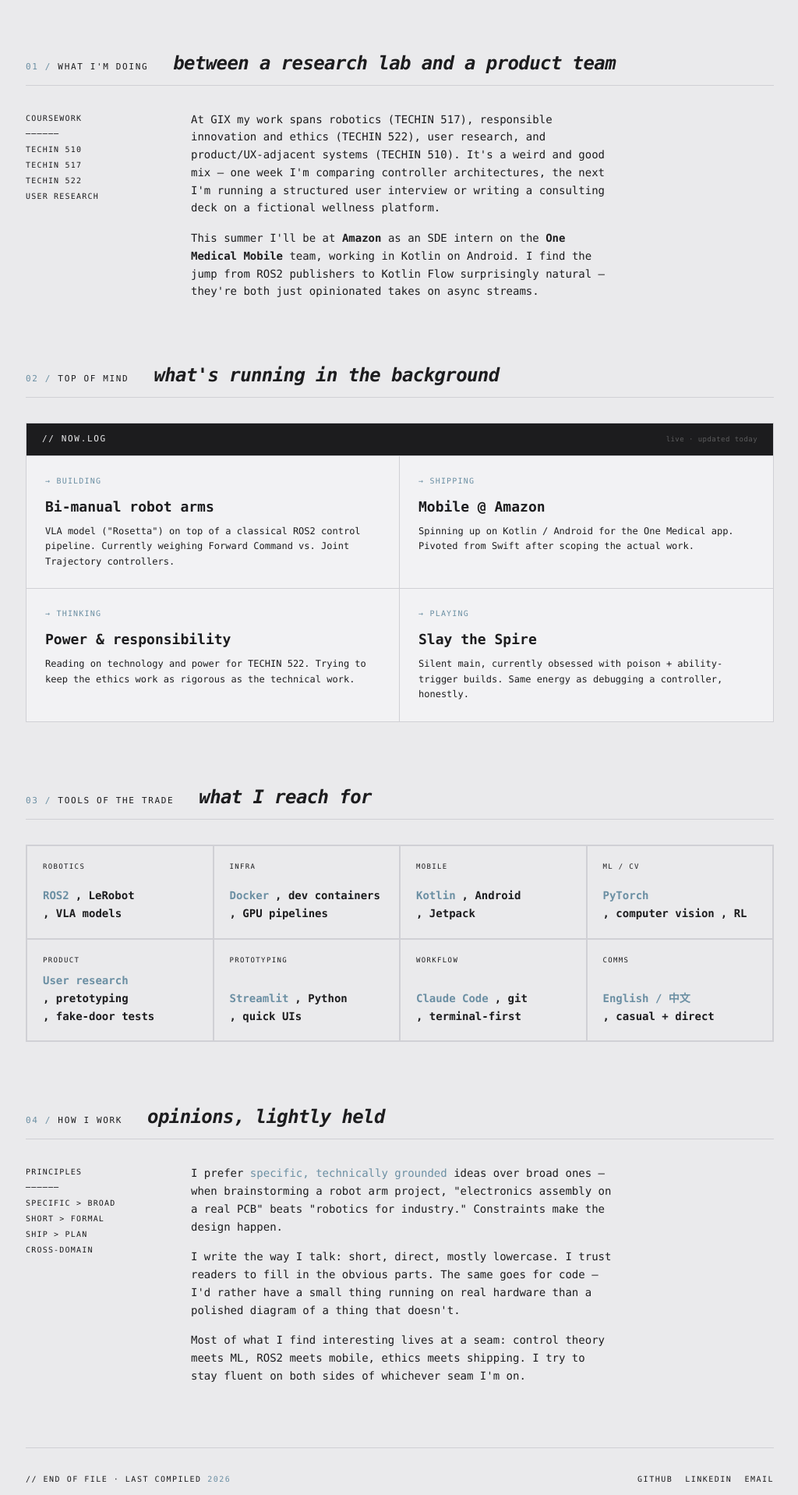
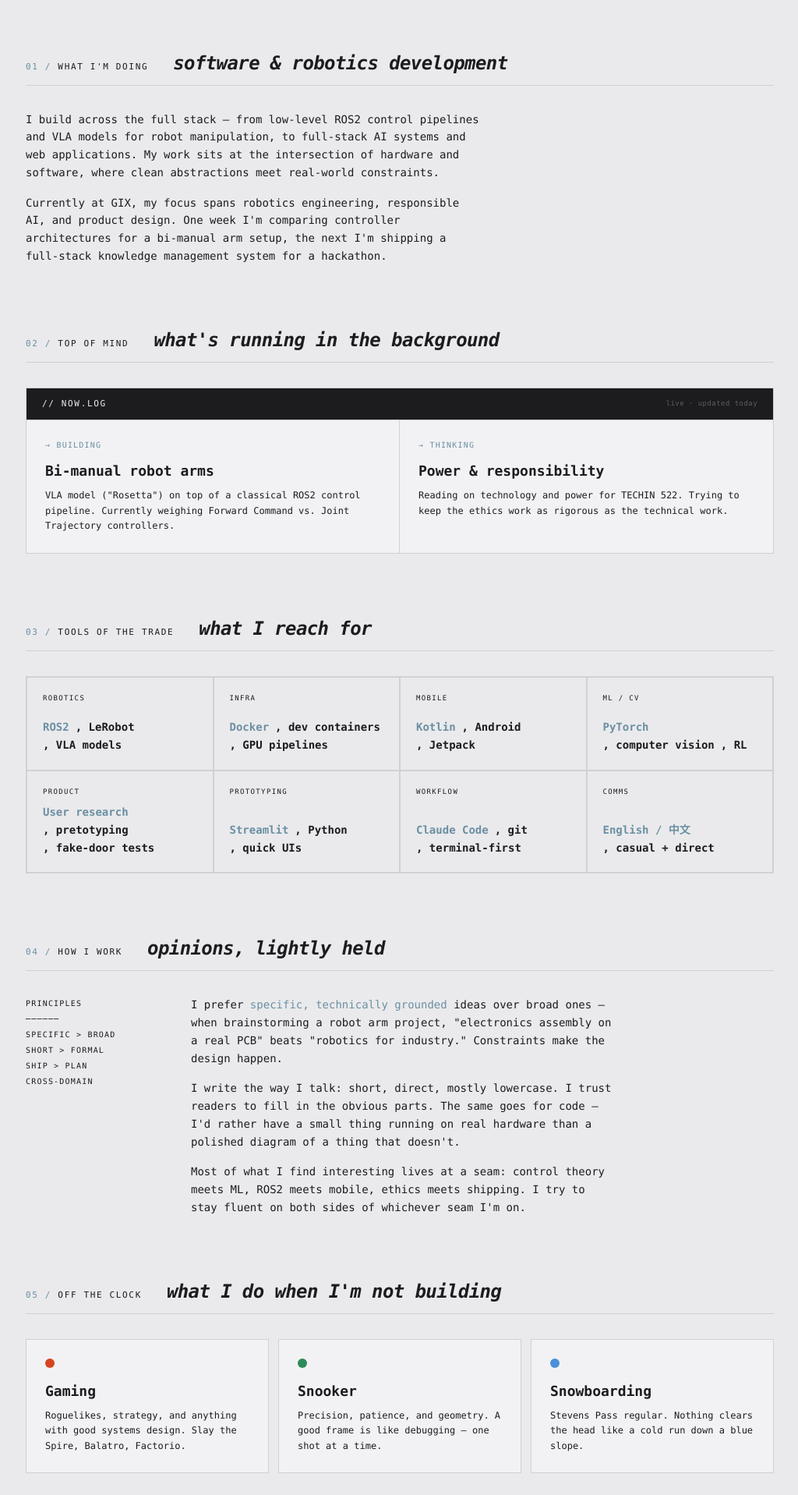
Before and after one commit to ysunn-art/Personal_web, a Next.js app: page /about in a window 1280 px wide. Shown: the part 880-2797 px from the top of the page at 78% size, without its empty margins (127-1151 px from the left). Built offline with nearby package versions, Linux system fonts and the light colour scheme.

Commit message:
fix: remove photo grayscale, simplify section 01, remove gaming/amazon from now log, add hobbies section

```diff
--- a/src/app/about/page.tsx
+++ b/src/app/about/page.tsx
@@ -5,6 +5,24 @@ import { HeroShot } from '@/components/about/HeroShot'
 import { IDCard } from '@/components/about/IDCard'
 import { NowGrid } from '@/components/about/NowGrid'
 import { StackGrid } from '@/components/about/StackGrid'
+
+const HOBBIES = [
+  {
+    name: 'Gaming',
+    desc: 'Roguelikes, strategy, and anything with good systems design. Slay the Spire, Balatro, Factorio.',
+    accent: '#d6451f',
+  },
+  {
+    name: 'Snooker',
+    desc: 'Precision, patience, and geometry. A good frame is like debugging — one shot at a time.',
+    accent: '#2d8b57',
+  },
+  {
+    name: 'Snowboarding',
+    desc: 'Stevens Pass regular. Nothing clears the head like a cold run down a blue slope.',
+    accent: '#4a90d9',
+  },
+]
 
 export default function AboutPage() {
   return (
@@ -83,32 +101,17 @@ export default function AboutPage() {
               <span className="text-accent">01 /</span> what i&apos;m doing
             </span>
             <h2 className="font-mono text-2xl font-bold tracking-tight italic">
-              between a research lab and a product team
+              software & robotics development
             </h2>
           </div>
 
-          <div className="grid grid-cols-1 md:grid-cols-[180px_1fr] gap-8">
-            <div className="font-mono text-[10px] text-muted tracking-[0.12em] uppercase leading-loose">
-              Coursework
-              <br />
-              ──────
-              <br />
-              TECHIN 510
-              <br />
-              TECHIN 517
-              <br />
-              TECHIN 522
-              <br />
-              User Research
-            </div>
-            <div className="space-y-4">
-              <p className="font-mono text-sm text-text leading-relaxed max-w-[64ch]">
-                At GIX my work spans robotics (TECHIN 517), responsible innovation and ethics (TECHIN 522), user research, and product/UX-adjacent systems (TECHIN 510). It&apos;s a weird and good mix — one week I&apos;m comparing controller architectures, the next I&apos;m running a structured user interview or writing a consulting deck on a fictional wellness platform.
-              </p>
-              <p className="font-mono text-sm text-muted leading-relaxed max-w-[64ch]">
-                This summer I&apos;ll be at <strong className="text-text">Amazon</strong> as an SDE intern on the <strong className="text-text">One Medical Mobile</strong> team, working in Kotlin on Android. I find the jump from ROS2 publishers to Kotlin Flow surprisingly natural — they&apos;re both just opinionated takes on async streams.
-              </p>
-            </div>
+          <div className="max-w-[64ch] space-y-4">
+            <p className="font-mono text-sm text-text leading-relaxed">
+              I build across the full stack — from low-level ROS2 control pipelines and VLA models for robot manipulation, to full-stack AI systems and web applications. My work sits at the intersection of hardware and software, where clean abstractions meet real-world constraints.
+            </p>
+            <p className="font-mono text-sm text-muted leading-relaxed">
+              Currently at GIX, my focus spans robotics engineering, responsible AI, and product design. One week I&apos;m comparing controller architectures for a bi-manual arm setup, the next I&apos;m shipping a full-stack knowledge management system for a hackathon.
+            </p>
           </div>
         </AnimatedSection>
 
@@ -177,6 +180,41 @@ export default function AboutPage() {
           </div>
         </AnimatedSection>
 
+        {/* SECTION 05 — Hobbies */}
+        <AnimatedSection className="mb-20">
+          <div className="flex items-baseline gap-8 border-b border-border pb-3 mb-8">
+            <span className="font-mono text-[11px] text-muted tracking-[0.15em] uppercase shrink-0">
+              <span className="text-accent">05 /</span> off the clock
+            </span>
+            <h2 className="font-mono text-2xl font-bold tracking-tight italic">
+              what I do when I&apos;m not building
+            </h2>
+          </div>
+
+          <div className="grid grid-cols-1 md:grid-cols-3 gap-3">
+            {HOBBIES.map((hobby, i) => (
+              <motion.div
+                key={hobby.name}
+                className="group/hobby border border-border bg-surface p-6 hover:border-accent/40 transition-all duration-300"
+                initial={{ opacity: 0, y: 20 }}
+                whileInView={{ opacity: 1, y: 0 }}
+                viewport={{ once: true }}
+                transition={{ delay: 0.1 + i * 0.1, duration: 0.5 }}
+                data-cursor-hover
+              >
+                <div
+                  className="w-3 h-3 rounded-full mb-4"
+                  style={{ backgroundColor: hobby.accent }}
+                />
+                <h3 className="font-mono text-lg font-bold text-text mb-2 group-hover/hobby:text-accent transition-colors">
+                  {hobby.name}
+                </h3>
+                <p className="font-mono text-xs text-muted leading-relaxed">{hobby.desc}</p>
+              </motion.div>
+            ))}
+          </div>
+        </AnimatedSection>
+
         {/* Page footer */}
         <div className="border-t border-border pt-8 flex items-center justify-between">
           <span className="font-mono text-[10px] text-muted tracking-[0.15em] uppercase">
--- a/src/components/about/HeroShot.tsx
+++ b/src/components/about/HeroShot.tsx
@@ -18,7 +18,7 @@ export function HeroShot() {
         src="/images/about-me/heroshot.jpg"
         alt="Eason"
         fill
-        className="object-cover grayscale hover:grayscale-0 transition-all duration-500"
+        className="object-cover transition-all duration-500"
         sizes="(max-width: 768px) 100vw, 300px"
         priority
       />
--- a/src/components/about/NowGrid.tsx
+++ b/src/components/about/NowGrid.tsx
@@ -8,19 +8,9 @@ const NOW_ITEMS = [
     desc: 'VLA model ("Rosetta") on top of a classical ROS2 control pipeline. Currently weighing Forward Command vs. Joint Trajectory controllers.',
   },
   {
-    tag: 'shipping',
-    title: 'Mobile @ Amazon',
-    desc: 'Spinning up on Kotlin / Android for the One Medical app. Pivoted from Swift after scoping the actual work.',
-  },
-  {
     tag: 'thinking',
     title: 'Power & responsibility',
     desc: 'Reading on technology and power for TECHIN 522. Trying to keep the ethics work as rigorous as the technical work.',
-  },
-  {
-    tag: 'playing',
-    title: 'Slay the Spire',
-    desc: 'Silent main, currently obsessed with poison + ability-trigger builds. Same energy as debugging a controller, honestly.',
   },
 ]
 
@@ -36,9 +26,7 @@ export function NowGrid() {
           <motion.div
             key={item.tag}
             className={`group/now p-6 border-border ${
-              i % 2 === 0 ? 'md:border-r' : ''
-            } ${i < 2 ? 'border-b' : ''} ${
-              i === 0 ? 'border-b md:border-r' : ''
+              i % 2 === 0 && NOW_ITEMS.length > 1 ? 'md:border-r' : ''
             } hover:bg-accent-dim transition-colors duration-200`}
             initial={{ opacity: 0, y: 20 }}
             whileInView={{ opacity: 1, y: 0 }}
```
Also changed, not shown: 1 other file (tests, documents, lock files or other folders).
